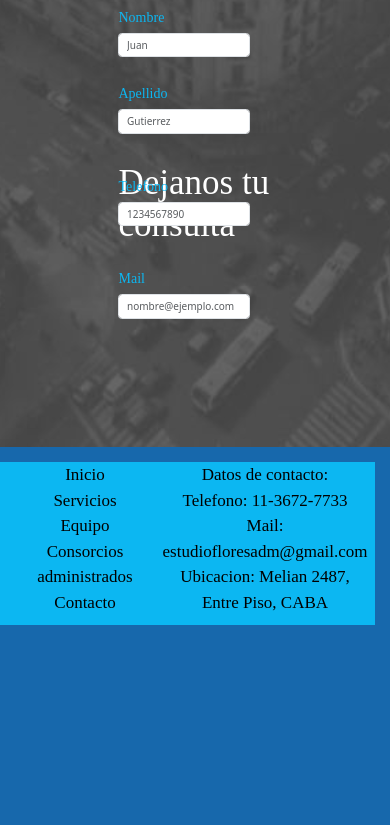
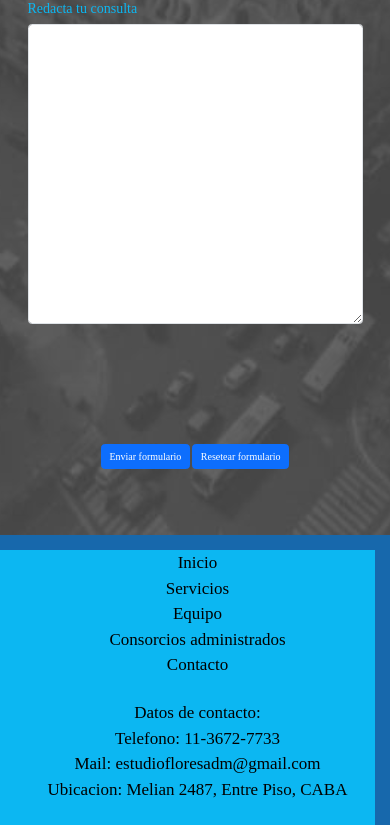
Before and after one commit to facubaron7/AdmEstudioFlores, a website: page pages/Contacto.html in a window 390 px wide. Shown: the part 839-1664 px from the top of the page. Before the commit the page ends 1464 px from the top, so only its background shows below. Drawn offline with nearby package versions, Linux system fonts and the light colour scheme.

Commit message:
listo para entregar

```diff
--- a/pages/Contacto.html
+++ b/pages/Contacto.html
@@ -9,6 +9,8 @@
     <script src="https://cdn.jsdelivr.net/npm/bootstrap@5.3.0/dist/js/bootstrap.bundle.min.js" integrity="sha384-geWF76RCwLtnZ8qwWowPQNguL3RmwHVBC9FhGdlKrxdiJJigb/j/68SIy3Te4Bkz" crossorigin="anonymous"></script>
     <link rel="stylesheet" href="../css/estilos.css">
     <link rel="shortcut icon" href="../images/favicon.png" type="image/x-icon">
+    <meta name="description" content="Comunicate con nosotros.">
+    <meta name="keywords" content="administracion, adm, consorcios, estudio, estudio juridico, juridico, administracion de consorcios, administrador de consorcios caba">
 </head>
 <body>
     <header id="Contacto">
--- a/scss/_contacto.scss
+++ b/scss/_contacto.scss
@@ -2,65 +2,61 @@
     @extend #Inicio
 }
 
-@mixin self-self {
-    justify-self: center;
-    align-self: center;
-}
-
 .ImagenDeFondoContacto {
+    background-image: $imagendefondo;
+    background-size: cover;
+    background-position: center;
+    font-family: $fuenteprincipal;
     display: grid;
-    grid-template-columns: 1fr;
-    grid-template-rows: 0.5fr 1.5fr;
+    grid-template-columns: repeat(2, 1fr);
+    grid-template-rows: 0.5fr 2fr 0.5fr;
     gap: 0px 0px;
     grid-auto-flow: row;
     grid-template-areas:
-    "formulario-h3"
-    "datos";
-    background-image: $imagendefondo;
-    background-size: cover;
-    background-position: center;
+    "formulario-h3 formulario-h3"
+    "datos consulta"
+    "botones botones";
     .formulario-h3 {
-        @include self-self;
+        justify-self: center;
+        align-self: center;
         grid-area: formulario-h3;
     }
     .datos {
+        margin: 2rem;
         display: grid;
-        grid-template-columns: repeat(2, 1fr);
-        grid-template-rows: repeat(5, 1fr);
+        grid-template-columns: 1fr;
+        grid-template-rows: repeat(4, 1fr);
         gap: 0px 0px;
         grid-auto-flow: row;
         grid-template-areas:
-        "nombre consulta"
-        "apellido consulta"
-        "telefono consulta"
-        "mail consulta"
-        "botones botones";
+        "nombre"
+        "apellido"
+        "telefono"
+        "mail";
         grid-area: datos;
-    }.nombre {
-        @include self-self;
+        .nombre {
             grid-area: nombre;
         }
         .apellido {
-        @include self-self;
             grid-area: apellido;
         }
         .telefono {
-        @include self-self;
             grid-area: telefono;
         }
         .mail {
-        @include self-self;
             grid-area: mail;
         }
+    }
     .consulta {
-        @include self-self;
+        margin: 2rem;
         grid-area: consulta;
-        label textarea {
+        textarea {
             height: 30rem;
         }
     }
     .botones {
-        @include self-self;
+        justify-self: center;
+        align-self: center;
         grid-area: botones;
     }
 }
--- a/scss/_equipo.scss
+++ b/scss/_equipo.scss
@@ -94,7 +94,8 @@
             align-self: center;
             grid-area: proveedores-h4;
         }
-        .proveedores-divs {  display: grid;
+        .proveedores-divs {
+            display: grid;
             grid-template-columns: repeat(4, 1fr);
             grid-template-rows: 1fr;
             gap: 0px 0px;
--- a/scss/_index.scss
+++ b/scss/_index.scss
@@ -4,7 +4,7 @@
     .Indice {
         h1 {
         font-family: $fuenteprincipal;
-        color: $colordetitulos;
+        color: black;
         }
         .bg-custom-color {
             background-color: $colordefuente;
--- a/scss/_mediaqueries.scss
+++ b/scss/_mediaqueries.scss
@@ -1,5 +1,6 @@
 @media screen and (max-width: 768px){
-    footer {
+    footer .footerCompleto{
+        display: grid;
         grid-template-columns: 1fr;
         grid-template-rows: repeat(2, 1fr);
         grid-template-areas:
@@ -97,13 +98,35 @@
 @media screen and (max-width: 768px){
     .ImagenDeFondoContacto{
         grid-template-columns: 1fr;
-        grid-template-rows: repeat(6, 1fr);
+        grid-template-rows: 0.5fr repeat(2, 1.5fr) 0.5fr;
         grid-template-areas:
-        "nombre"
-        "apellido"
-        "telefono"
-        "mail"
+        "formulario-h3"
+        "datos"
         "consulta"
         "botones";
+        .formulario-h3 {
+            grid-area: formulario-h3;
+        }
+        .datos{
+            grid-area: datos;
+            .nombre{
+                grid-area: nombre;
+            }
+            .apellido{
+                grid-area: apellido;
+            }
+            .telefono{
+                grid-area: telefono;
+            }
+            .mail{
+                grid-area: mail;
+            }
+        }
+        .consulta{
+            grid-area: consulta;
+        }
+        .botones{
+            grid-area: botones;
+        }
     }
 }
--- a/scss/estilos.scss
+++ b/scss/estilos.scss
@@ -4,7 +4,7 @@
 @import "equipo";
 @import "consorcios";
 @import "contacto";
-@import "mediaqueries";
+
 * {
     margin: 0;
     padding: 0;
@@ -53,7 +53,7 @@ footer .footerCompleto {
 }
 
 h1 {
-    color: $colordetitulos;
+    color: black;
     font-family: $fuenteprincipal;
     font-size: 5.5rem;
     font-weight: bolder;
@@ -109,7 +109,7 @@ footer {
 }
 
 legend {
-    color: $colordetitulos;
+    color: $colordefuente;
     font-size: 1.8rem;
     font-family: $fuenteprincipal;
 }
@@ -118,3 +118,4 @@ label {
     font-family: $fuenteprincipal;
     color: $colordefuente;
 }
+@import "mediaqueries";
```
Also changed, not shown: index.html (+2 -0 lines), pages/Consorcios administrados.html (+3 -1 lines), pages/Equipo.html (+2 -0 lines), pages/Servicios.html (+2 -0 lines), css/estilos.css, images/edificiosAdministrados.jpg (added), images/edificiosAdministrados.png (deleted), 2 other files. Lines whose indentation alone changed are shown as unchanged.
